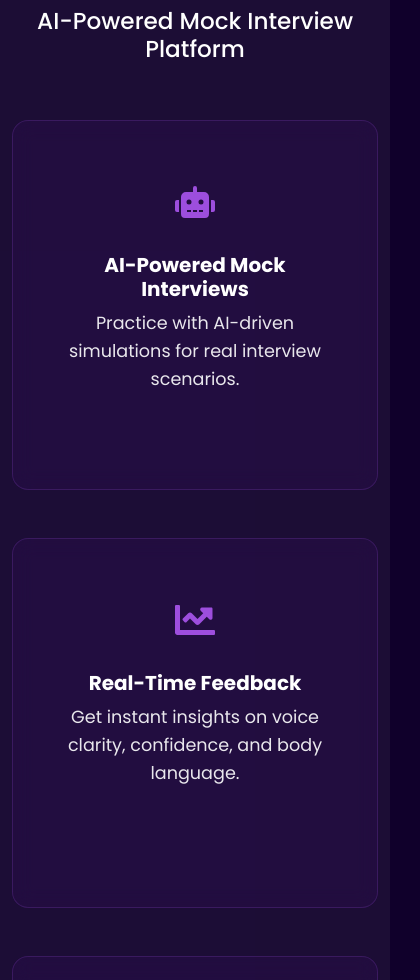
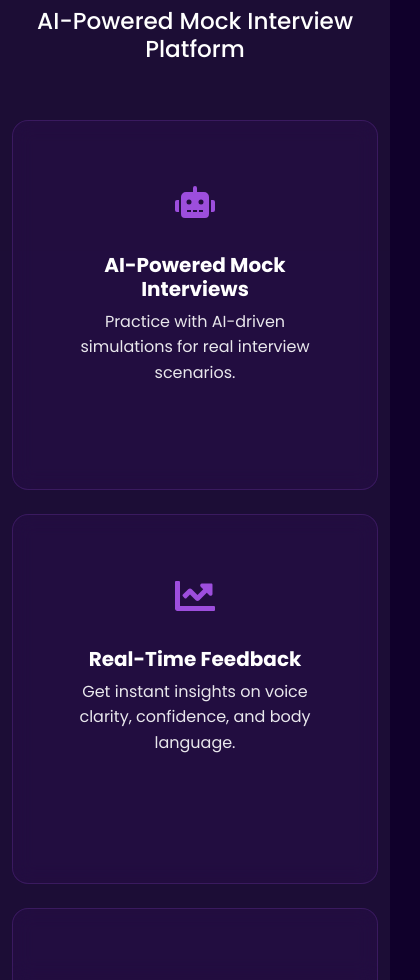
Before and after one commit to danu2003-cy/Interview-Suite-SDGP-CS75-Marketing-Site, a React (Vite) app: page / in a window 390 px wide. Shown: the part 1020-2000 px from the top of the page, 420 px wide, since content can reach past the window. Built offline with nearby package versions, Linux system fonts and the light colour scheme.

Commit message:
updated the responsiveness of the web page

```diff
--- a/src/index.css
+++ b/src/index.css
@@ -1,4 +1,4 @@
-@import url('https://fonts.googleapis.com/css2?family=Poppins:ital,wght@0,100;0,200;0,300;0,400;0,500;0,600;0,700;0,800;0,900;1,100;1,200;1,300;1,400;1,500;1,600;1,700;1,800;1,900&display=swap');
+@import url('https://fonts.googleapis.com/css2?family=Poppins:wght@100;200;300;400;500;600;700;800;900&display=swap');
 
 :root {
   --primary: #5A189A;
@@ -22,21 +22,26 @@
   margin: 0;
   padding: 0;
   box-sizing: border-box;
-  font-family: "Poppins", serif;
+  font-family: "Poppins", sans-serif;
 }
 
 body {
-  margin: 0;
   min-width: 320px;
   min-height: 100vh;
   overflow-x: hidden;
 }
 
+html, body {
+  max-width: 100%;
+  overflow-x: hidden;
+}
+
 #root {
-  width: 100%;
-  margin: 0;
-  padding: 0;
+  width: 100vw;
+  max-width: 100%;
+  overflow-x: hidden;
 }
+
 
 /* Typography */
 h1, h2, h3, h4, h5, h6 {
@@ -46,38 +51,40 @@ h1, h2, h3, h4, h5, h6 {
 }
 
 h1 {
-  font-size: 3.5rem;
-  margin-bottom: 1.5rem;
+  font-size: 3rem;
+  margin-bottom: 1rem;
 }
 
 h2 {
-  font-size: 2.5rem;
-  margin-bottom: 1.25rem;
+  font-size: 2rem;
+  margin-bottom: 1rem;
 }
 
 p {
   color: var(--text-light);
-  font-size: 1.1rem;
+  font-size: 1rem;
   line-height: 1.6;
 }
 
 /* Sections */
 section {
-  padding: 5rem 0;
+  padding: 4rem 0;
 }
-
 
 /* Buttons */
 .btn {
-  padding: 0.8rem 2rem;
+  padding: 0.75rem 1.5rem;
   border-radius: 0.5rem;
   font-weight: 500;
   transition: all 0.3s ease;
+  display: inline-block;
+  text-align: center;
 }
 
 .btn-primary {
   background: var(--primary-light);
   border: none;
+  color: var(--white);
 }
 
 .btn-primary:hover {
@@ -89,28 +96,32 @@ section {
   background: var(--primary-light);
   color: var(--white);
   border: none;
-  box-shadow: 0 0 20px rgba(157, 78, 221, 0.5);
+  box-shadow: 0 0 15px rgba(157, 78, 221, 0.4);
   transition: all 0.3s ease;
 }
 
 .glow-button:hover {
   background: var(--primary);
-  box-shadow: 0 0 30px rgba(157, 78, 221, 0.8);
+  box-shadow: 0 0 25px rgba(157, 78, 221, 0.7);
   transform: translateY(-2px);
 }
 
 /* Responsive Design */
 @media (max-width: 768px) {
   h1 {
-    font-size: 2.5rem;
+    font-size: 2.2rem;
   }
 
   h2 {
-    font-size: 2rem;
+    font-size: 1.8rem;
+  }
+
+  section {
+    padding: 3rem 0;
   }
 
   .navbar {
-    padding: 0.5rem 0;
+    padding: 0.5rem;
   }
 
   .navbar-collapse {
@@ -119,21 +130,8 @@ section {
     border-radius: 0.5rem;
   }
 
-  .feature-card,
-  .about-card {
-    margin-bottom: 1.5rem;
-  }
-
-  .stat-card {
-    margin-bottom: 2rem;
-  }
-
   .footer {
     text-align: center;
-  }
-
-  .footer .col-md-3 {
-    margin-bottom: 2rem;
   }
 }
 
@@ -180,19 +178,51 @@ section {
   background: rgba(90, 24, 154, 0.1);
   border: 1px solid rgba(157, 78, 221, 0.2);
   border-radius: 1rem;
-  overflow: hidden;
 }
 
 .card-body {
-  padding: 2rem;
+  padding: 1.5rem;
 }
 
 .card-title {
   color: var(--primary-light);
-  margin-bottom: 1rem;
+  margin-bottom: 0.75rem;
 }
 
 .card-text {
   color: var(--text-light);
   opacity: 0.9;
 }
+
+/* Mobile Navigation */
+@media (max-width: 991px) {
+  .navbar-collapse {
+    background: rgba(16, 0, 43, 0.98);
+    padding: 1rem;
+    border-radius: 0.5rem;
+    margin-top: 0.5rem;
+  }
+
+  .nav-link {
+    padding: 0.75rem 1rem;
+    text-align: center;
+  }
+
+  .navbar .btn {
+    width: 100%;
+    margin-top: 0.5rem;
+  }
+}
+
+/* Floating Animation */
+@keyframes float {
+  0% {
+    transform: translateY(0px);
+  }
+  50% {
+    transform: translateY(-5px);
+  }
+  100% {
+    transform: translateY(0px);
+  }
+}
```
Also changed, not shown: src/App.css (indentation only).
